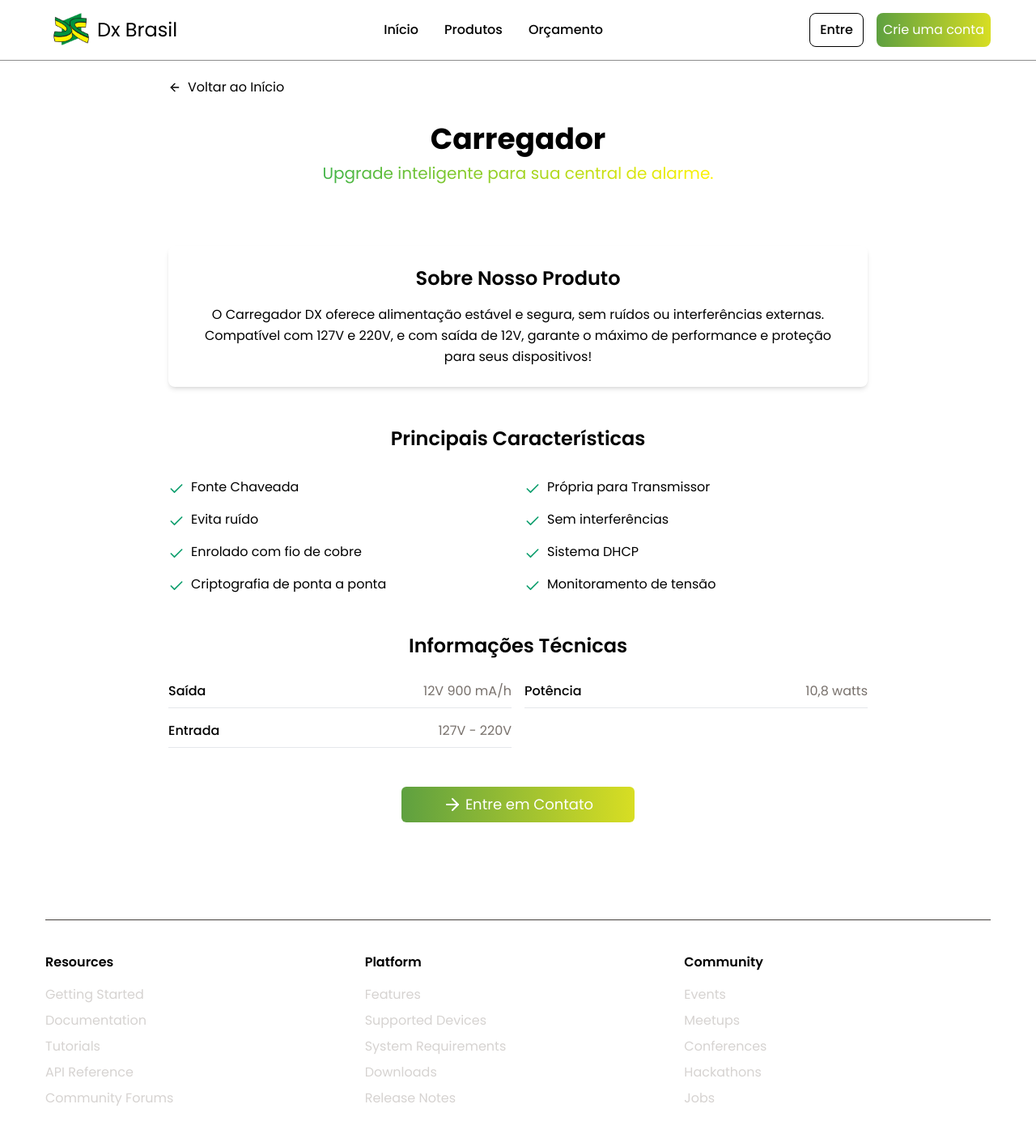
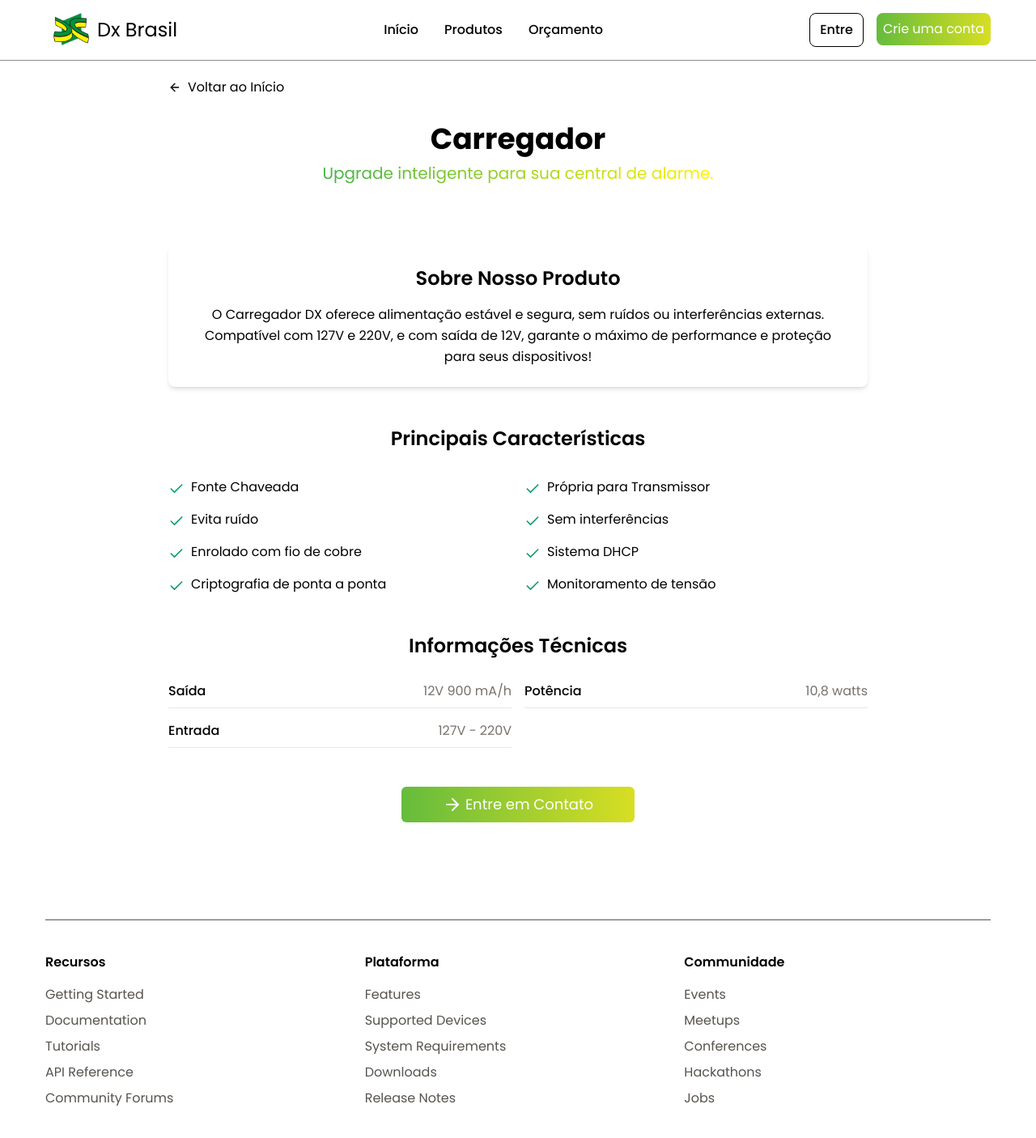
Before and after one commit to DesenvolvimentoVisionCar/dxBrasil, a React (Vite) app: page /produto/1 in a window 1280 px wide. Shown: the top 1406 px of the page at 81% size. Built offline with nearby package versions, Linux system fonts and the light colour scheme; the HTML template or start-up script is replaced by a standard one.

Commit message:
feat: ajuste de cores para tema claro

```diff
--- a/src/components/Footer.jsx
+++ b/src/components/Footer.jsx
@@ -1,16 +1,16 @@
 import { resourcesLinks, platformLinks, communityLinks } from "../constants";
 const Footer = () => {
   return (
-    <footer className="mt-20 border-t py-10 border-stone-700">
+    <footer className="mt-20 border-t py-10 border-stone-600">
       <div className="grid grid-cols-2 lg:grid-cols-3 gap-4">
         <div>
-          <h3 className="text-md font-semibold mb-4 text-start">Resources</h3>
+          <h3 className="text-md font-semibold mb-4 text-start">Recursos</h3>
           <ul className="space-y-2 text-start">
             {resourcesLinks.map((link, index) => (
               <li key={index}>
                 <a
                   href={link.href}
-                  className="text-stone-300 text-start hover:text-white"
+                  className="text-stone-600 text-start hover:text-stone-900"
                 >
                   {link.text}
                 </a>
@@ -19,13 +19,13 @@ const Footer = () => {
           </ul>
         </div>
         <div>
-          <h3 className="text-md text-start font-semibold mb-4">Platform</h3>
+          <h3 className="text-md text-start font-semibold mb-4">Plataforma</h3>
           <ul className="space-y-2 text-start">
             {platformLinks.map((link, index) => (
               <li key={index}>
                 <a
                   href={link.href}
-                  className="text-stone-300 hover:text-white"
+                  className="text-stone-600 hover:text-stone-900"
                 >
                   {link.text}
                 </a>
@@ -34,13 +34,13 @@ const Footer = () => {
           </ul>
         </div>
         <div>
-          <h3 className="text-md font-semibold mb-4 text-start">Community</h3>
+          <h3 className="text-md font-semibold mb-4 text-start">Communidade</h3>
           <ul className="space-y-2 text-start">
             {communityLinks.map((link, index) => (
               <li key={index}>
                 <a
                   href={link.href}
-                  className="text-stone-300 hover:text-white"
+                  className="text-stone-600 hover:text-stone-900"
                 >
                   {link.text}
                 </a>
--- a/src/components/HeroSection.jsx
+++ b/src/components/HeroSection.jsx
@@ -15,10 +15,10 @@ const HeroSection = () => {
       A DX BRASIL é uma empresa sólida com mais de 40 anos de experiência, especializada em soluções tecnológicas de segurança eletrônica.
       </p>
       <div className="flex mt-7 space-x-5">
-        <button className="py-2 px-2 text-white rounded-lg bg-gradient-to-r from-[#65bc3c] to-[#cad01f]">
+        <button className="py-2 px-2 text-white rounded-lg bg-gradient-to-r from-[#65bc3c] to-[#cad01f] transition-all hover:-translate-y-2">
           Comece agora
         </button>
-        <button className="py-2 px-3 rounded-lg border border-black bg-gradient-to-br  hover:bg-stone-800">
+        <button className="py-2 px-3 rounded-lg border border-black hover:border-[#65bc3c] bg-gradient-to-br hover:text-[#5cb41d] transition-all hover:-translate-y-2">
           Saiba mais
         </button>
       </div>
--- a/src/components/Navbar.jsx
+++ b/src/components/Navbar.jsx
@@ -54,13 +54,13 @@ const Navbar = () => {
                 {route ? (
                   <RouterLink
                     to={route}
-                    className="cursor-pointer block text-base dark:text-white hover:text-[#ffe875] first:font-medium"
+                    className="cursor-pointer block text-base dark:text-white hover:text-[#5cb41d] first:font-medium"
                   >
                     {path}
                   </RouterLink>
                 ) : (
                   <ScrollLink
-                    className="cursor-pointer block text-base dark:text-white hover:text-[#ffe875] first:font-medium"
+                    className="cursor-pointer block text-base dark:text-white hover:text-[#5cb41d] first:font-medium"
                     to={link}
                     spy={true}
                     smooth={true}
@@ -76,18 +76,23 @@ const Navbar = () => {
           <div className="hidden md:flex space-x-4">
             <RouterLink
               to="/login"
-              className="cursor-pointer hover:text-[#ffe875] first:font-medium"
+              className="cursor-pointer hover:text-[#5cb41d] first:font-medium"
+            >
+              <button className="py-2 px-3 rounded-lg border border-black hover:border-[#65bc3c] bg-gradient-to-br">
+                Entre
+              </button>
+            </RouterLink>
+            <RouterLink
+              to="/cadastro"
+              className="cursor-pointer hover:text-[#5cb41d] first:font-medium"
             >
               <button
                 href="/login"
-                className="py-2 px-3 rounded-lg border border-black bg-gradient-to-br"
+                className="py-2 px-2 text-white rounded-lg gradient-background "
               >
-                Entre
+                Crie uma conta
               </button>
             </RouterLink>
-            <button className="py-2 px-2 text-white rounded-lg gradient-background ">
-              Crie uma conta
-            </button>
           </div>
 
           <button
@@ -136,7 +141,10 @@ const Navbar = () => {
                     Entre
                   </span>
                 </button>
-                <button href="/cadastro " className="w-1/3 lg:w-full py-2 px-2 rounded-lg gradient-background">
+                <button
+                  href="/cadastro "
+                  className="w-1/3 lg:w-full py-2 px-2 rounded-lg gradient-background"
+                >
                   Crie uma conta
                 </button>
               </li>
--- a/src/components/Pricing.jsx
+++ b/src/components/Pricing.jsx
@@ -84,10 +84,10 @@ const Pricing = () => {
         {/* Botões de navegação */}
         {totalSlides > slidesPerView && !isAtStart && (
           <button
-            className="absolute -left-10 top-1/2 transform -translate-y-1/2 z-10 text-white rounded-full"
+            className="absolute -left-10 top-1/2 transform -translate-y-1/2 z-10 text-black rounded-full"
             onClick={() => swiperRef.current?.slidePrev()}
           >
-            <ChevronLeft size={40} />
+            <ChevronLeft className="text-black" size={40} />
           </button>
         )}
         <Swiper
@@ -105,11 +105,11 @@ const Pricing = () => {
               slidesPerView: 3,
             },
           }}
-          className=""
+          className="min-h-[600px]"
         >
           {filteredOptions.map((option, index) => (
-            <SwiperSlide key={index}>
-              <div className="p-10 border border-stone-700 min-h-[560px] rounded-xl flex flex-col justify-between">
+            <SwiperSlide className="mt-2" key={index}>
+              <div className="transition-all hover:-translate-y-2 p-10 border shadow-md  min-h-[560px] rounded-xl flex flex-col justify-between">
                 <p className="text-4xl mb-8">
                   {option.title}
                   {(option.title === "Transmissor Full DS" || option.title === "Módulo IP Lite") && (
@@ -132,7 +132,7 @@ const Pricing = () => {
                   onClick={() => navigate(`/produto/${option.id}`)}
                   className="inline-flex justify-center items-center text-center px-[.1em] py-1 w-full h-12 mt-16 tracking-tight text-xl hover:bg-orange-900 gradient-animation rounded-md transition duration-200"
                 >
-                  <span className="block bg-white rounded-md w-full px-5 py-2">
+                  <span className="block bg-white hover:text-[#5cb41d] rounded-md w-full px-5 py-2">
                     Saiba mais
                   </span>
                 </a>
@@ -145,7 +145,7 @@ const Pricing = () => {
             className="absolute -right-10 top-1/2 transform -translate-y-1/2 z-10 text-white rounded-full"
             onClick={() => swiperRef.current?.slideNext()}
           >
-            <ChevronRight size={40} />
+            <ChevronRight className="text-black" size={40} />
           </button>
         )}
       </div>
--- a/src/index.css
+++ b/src/index.css
@@ -8,10 +8,10 @@
   font-family: "Poppins", sans-serif;
 }
 .gradient-background {
-  background: linear-gradient(to right, #5ea040, #d8de23);
+  background: linear-gradient(to right, #65bc3c, #d8de23);
 }
 .gradient-animation {
-  background: linear-gradient(45deg, #31df4b, #fff94c);
+  background: linear-gradient(45deg, #31df4b, #ffd000);
   background-size: 200% 200%;
 }
 .gradient-animation:hover {
```
